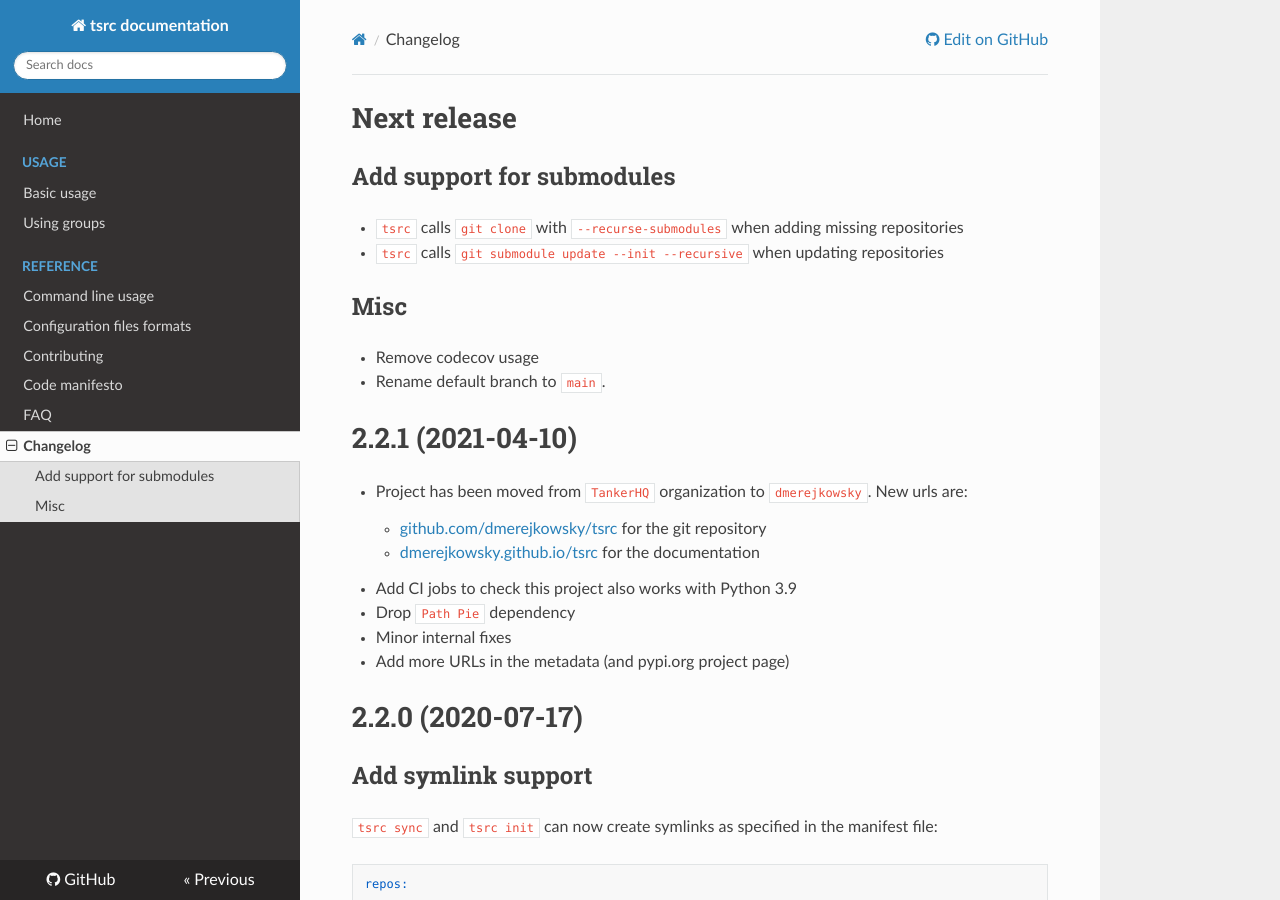
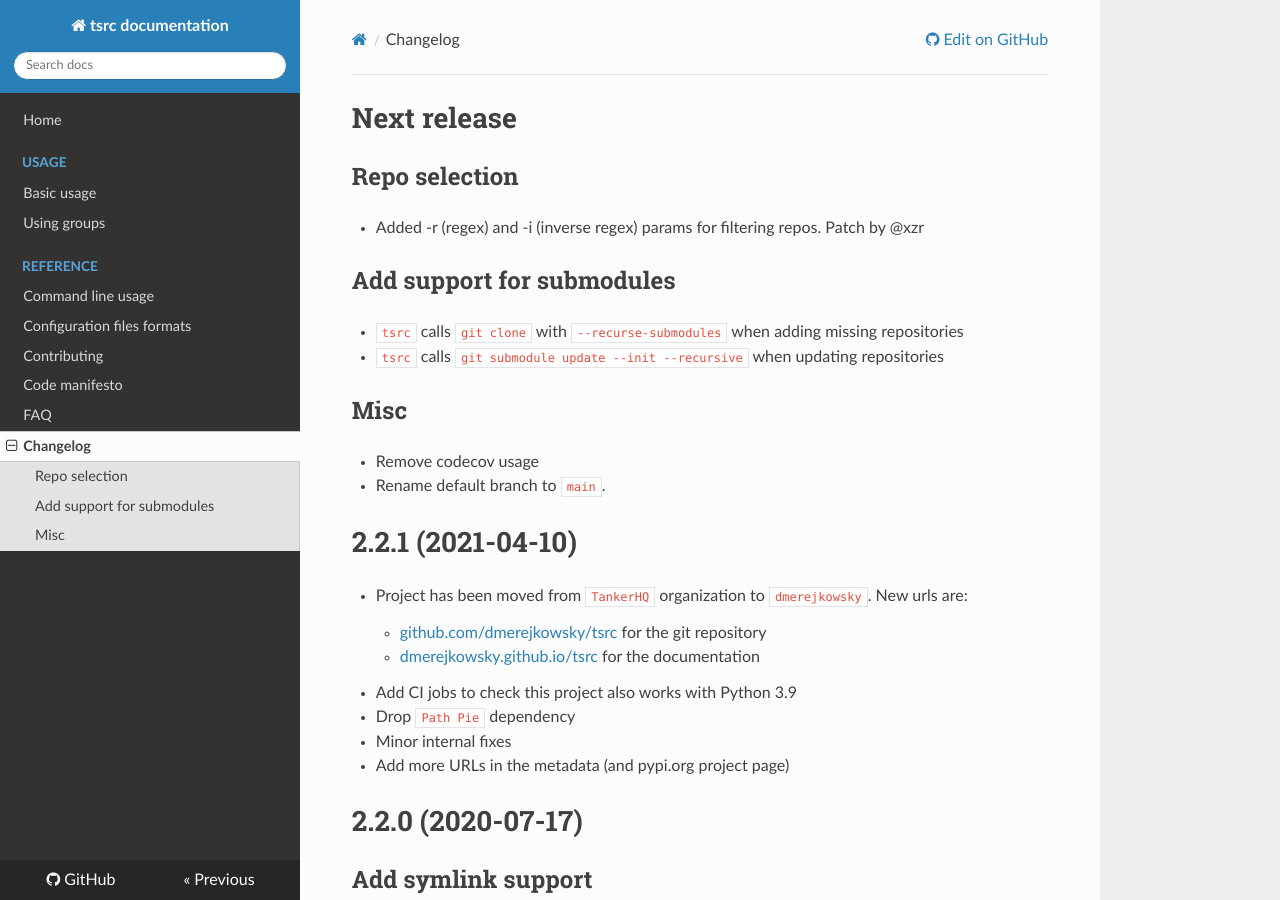
Before and after one commit to your-tools/tsrc, an MkDocs documentation site: the page built from docs/changelog.md, in a window 1280 px wide and 900 px high. Built offline with MkDocs 1.6.1, drawn with Linux system fonts in a browser that asks for light colours; nearby versions of some CDN libraries.

Commit message:
Update changelog

```diff
--- a/docs/changelog.md
+++ b/docs/changelog.md
@@ -1,4 +1,8 @@
 # Next release
+
+## Repo selection
+
+* Added -r (regex) and -i (inverse regex) params for filtering repos. Patch by @xzr
 
 ## Add support for submodules
 
```
